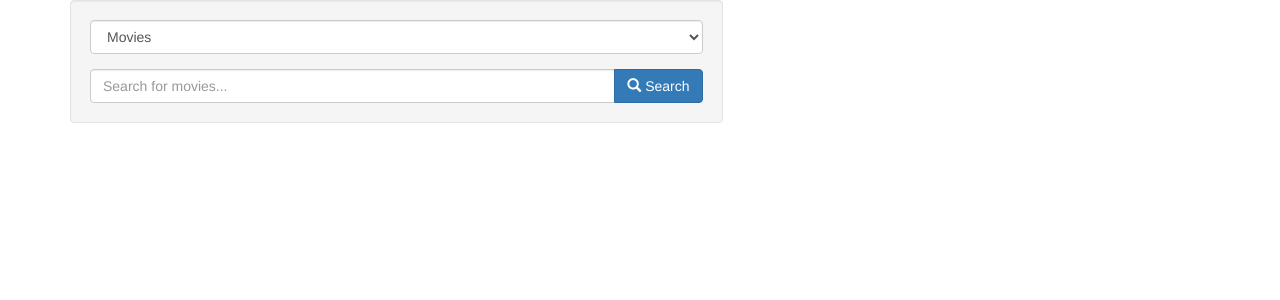
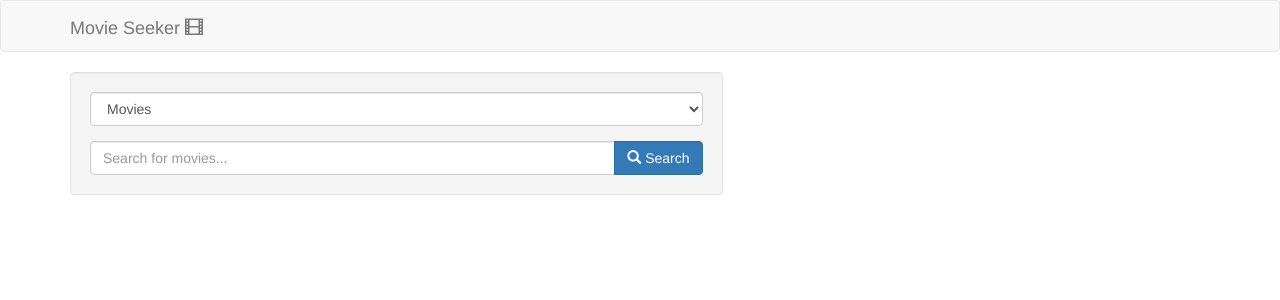
Before and after one commit to finclair/React-Movie-Searcher, a React app: page / in a window 1280 px wide. Shown: the top 300 px of the page. Built offline with nearby package versions, Linux system fonts and the light colour scheme.

Commit message:
Create and Set up new component Nav and export it to App component.

```diff
--- a/src/components/App.js
+++ b/src/components/App.js
@@ -3,6 +3,7 @@ import React, { Component } from 'react';
 require('bootstrap/dist/css/bootstrap.min.css');
 require('../../style/style.css');
 
+import Nav from './Nav'
 import SearchBar from './search_bar';
 import LoadingBar from './LoadingBar';
 import MovieList from './movie_list';
@@ -49,9 +50,12 @@ class Application extends Component {
 
   render() {
     return (
+      <div>
+        <Nav />
         <div className="container">
           <div className="row">
             <div className="col-md-7">
+
               <SearchBar onSearching={this.prepareSearchWord} />
               {this.state.isLoading && <LoadingBar/>}
               <MovieList
@@ -62,6 +66,7 @@ class Application extends Component {
             <MovieInfo movie={this.state.selectedMovie} />
           </div>
         </div>
+      </div>
     );
   }
 }
--- /dev/null
+++ b/src/components/Nav.js
@@ -0,0 +1,22 @@
+import React from 'react';
+
+const Nav = () => {
+
+
+    return (
+        <nav className="navbar navbar-default">
+            <div className="container">
+                <div className="navbar-header">
+                    <a className="navbar-brand" href="index.html">
+                        Movie Seeker <span className="glyphicon glyphicon-film" />
+                    </a>
+                </div>
+            </div>
+        </nav>
+    );
+}
+
+
+
+
+export default Nav ;
```
Lines whose indentation alone changed are shown as unchanged.
